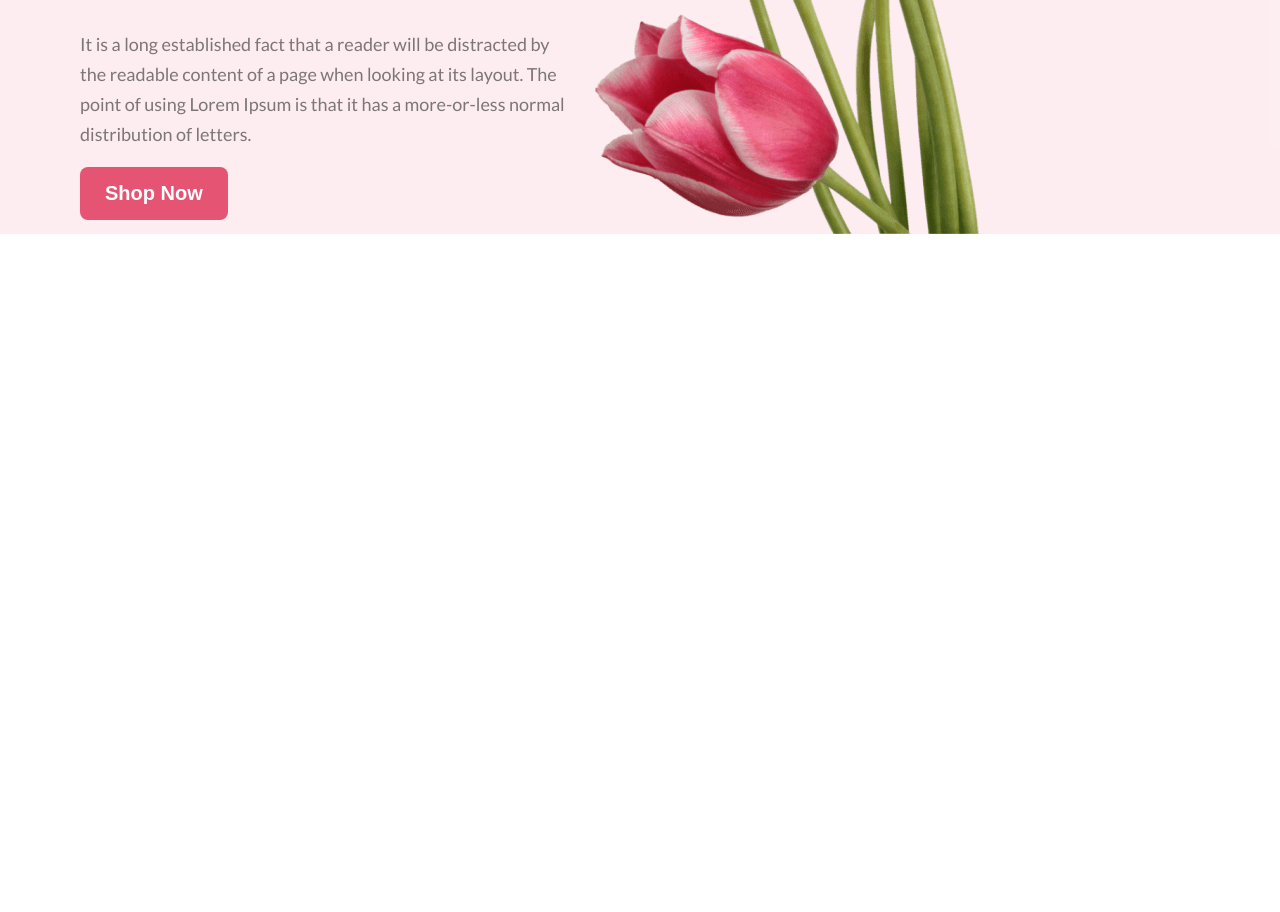
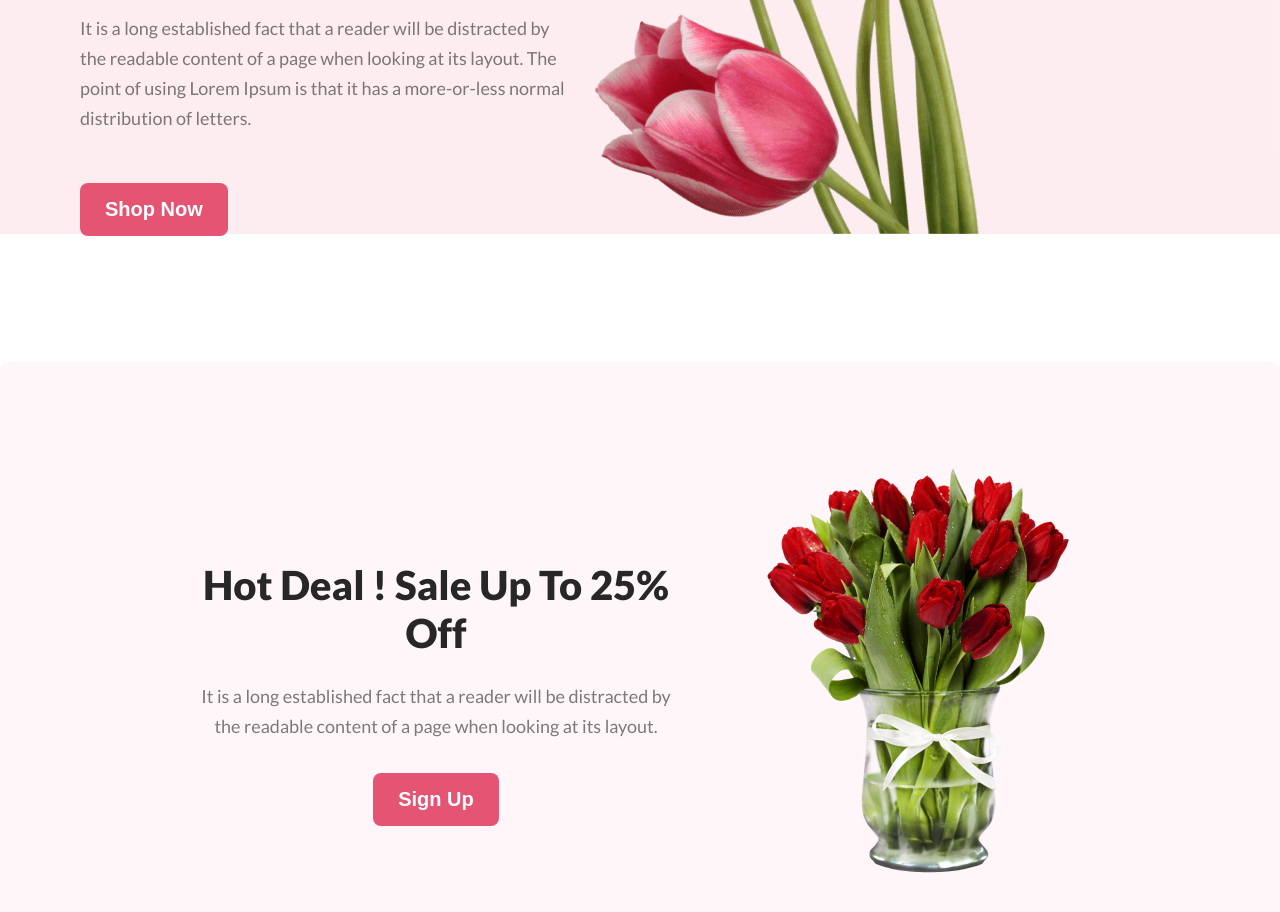
Before and after one commit to bellal1985h1/flower-shop-assignment, a plain HTML site: page index.html in a window 1280 px wide. Shown: the part 616-1528 px from the top of the page. Before the commit the page ends 903 px from the top, so only its background shows below. Drawn offline with Linux system fonts and the light colour scheme.

Commit message:
Hot deal section finished

```diff
--- a/index.html
+++ b/index.html
@@ -21,7 +21,7 @@
             <h2 class="banner-heading">
               Let's make beautiful flowers a part of your life.
             </h2>
-            <p class="banner-description">
+            <p class="section-description banner-description">
               It is a long established fact that a reader will be distracted by
               the readable content of a page when looking at its layout. The
               point of using Lorem Ipsum is that it has a more-or-less normal
@@ -37,8 +37,29 @@
           </div>
         </div>
       </nav>
+      <!-- Banner Section End -->
     </header>
-    <main></main>
+    <main>
+      <!-- Hot Deal Section start -->
+      <section class="hot-deal">
+        <div class="hot-deal-container">
+          <div class="hot-deal-details">
+            <h3 class="section-title hot-deal-title">
+              Hot Deal ! Sale Up To 25% Off
+            </h3>
+            <p class="section-description hot-deal-description">
+              It is a long established fact that a reader will be distracted by
+              the readable content of a page when looking at its layout.
+            </p>
+            <button class="btn-common btn-sign-up">Sign Up</button>
+          </div>
+
+          <div class="hot-deal-photo">
+            <img src="./Flower Asset/pngwing 8.png" alt="" />
+          </div>
+        </div>
+      </section>
+    </main>
     <footer></footer>
   </body>
 </html>
--- a/styles/style.css
+++ b/styles/style.css
@@ -15,14 +15,27 @@ body {
   padding: 15px 25px;
 }
 
+main section {
+  margin-top: 128px;
+}
+.section-title {
+  color: #272727;
+  font-size: 40px;
+  font-weight: 800;
+}
+
+.section-description {
+  color: rgba(39, 39, 39, 0.6);
+  font-size: 18px;
+  font-weight: 400;
+  line-height: 30px;
+}
+
 /* Banner Related Styles start */
 .banner-container {
   display: flex;
   justify-content: space-around;
   align-items: center;
-  /* padding: 50px 240px 0 240px; */
-  /* gap: 90px; */
-  /* margin: 50px 240px 0 240px; */
   padding: 50px 80px;
 }
 
@@ -40,9 +53,38 @@ body {
   margin-bottom: 0;
 }
 .banner-description {
-  color: rgba(39, 39, 39, 0.6);
-  font-size: 18px;
-  font-weight: 400;
-  line-height: 30px;
+  margin-top: 32px;
+  margin-bottom: 0;
+}
+.btn-shop-now {
+  margin-top: 50px;
+}
+/* Banner Related Styles end */
+
+/* Hot Deal Related Styles start */
+.hot-deal {
+  border-radius: 8px;
+  background: rgba(229, 84, 115, 0.05);
+  max-height: 620px;
+}
+.hot-deal-container {
+  display: flex;
+  justify-content: space-around;
+  align-items: center;
+  text-align: center;
+  padding: 100px 200px;
+  gap: 90px;
+}
+.hot-deal-details {
+  max-width: 594px;
+}
+.hot-deal-title {
+  margin-bottom: 0;
+}
+.hot-deal-description {
+  margin-top: 24px;
+  margin-bottom: 0;
+}
+.btn-sign-up {
   margin-top: 32px;
 }
```
